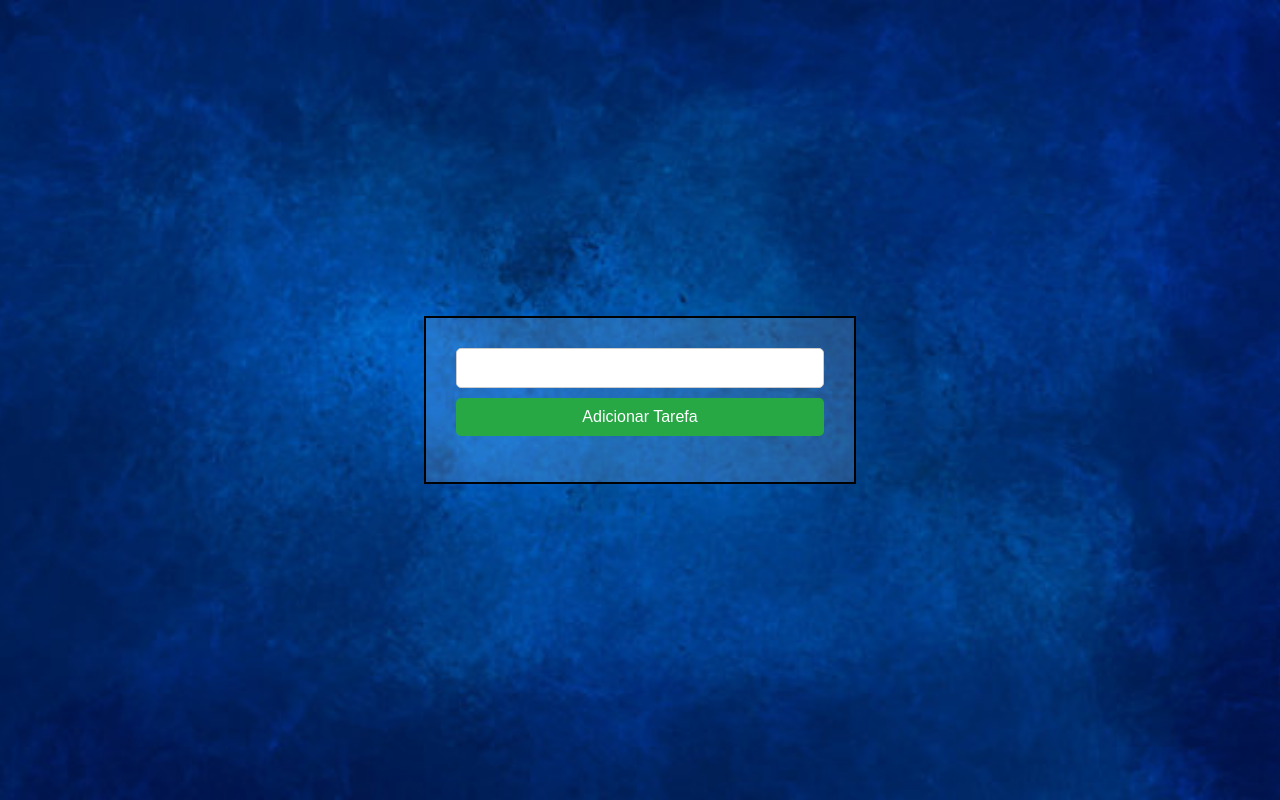
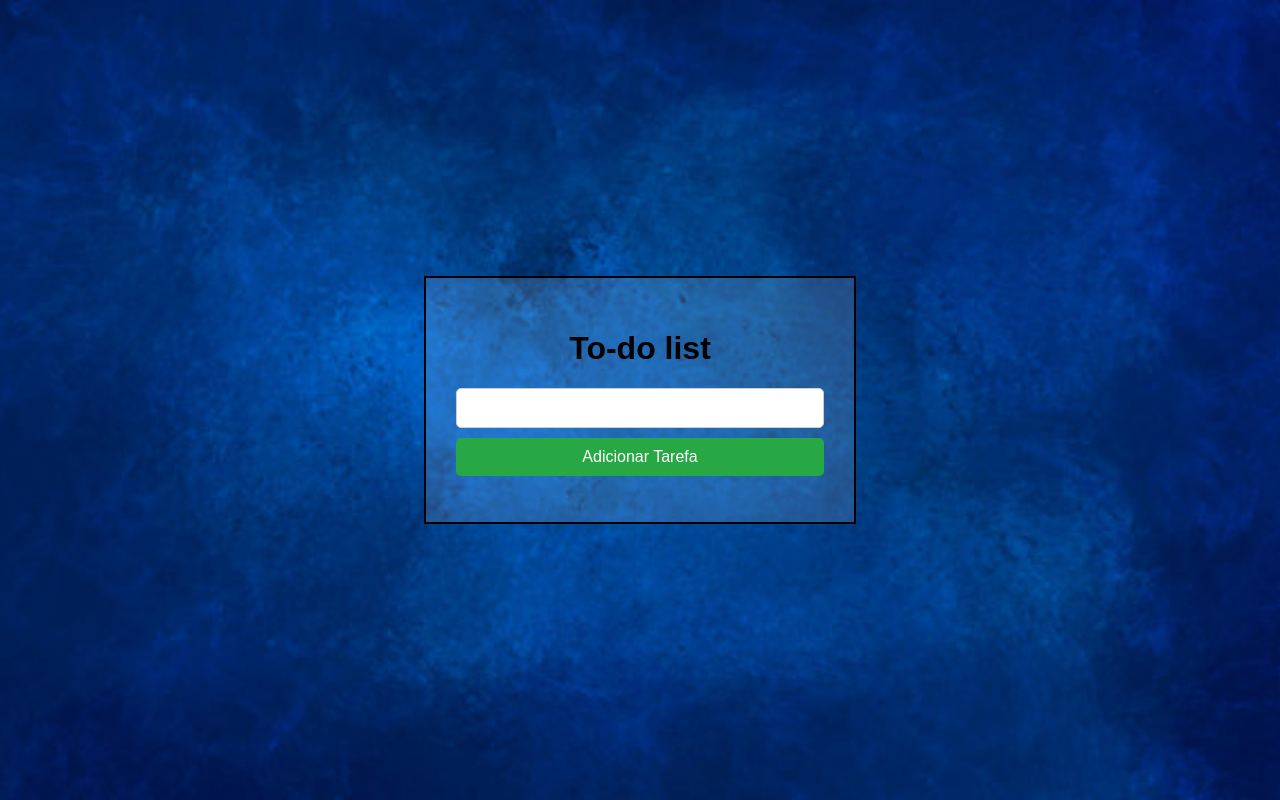
Before and after one commit to Luiz-4ugusto/To-Do-list, a plain HTML site: page index.html in a window 1280 px wide. Drawn offline with Linux system fonts and the light colour scheme.

Commit message:
index.html

```diff
--- a/index.html
+++ b/index.html
@@ -9,7 +9,9 @@
 
 </head>
 <body>
+
     <div class="alinhamento">
+    <h1 class="title">To-do list</h1>
     <input type="text" class="input">
     <button class="botão_clica">Adicionar Tarefa</button>
     <ul id="taskList"></ul>
```
